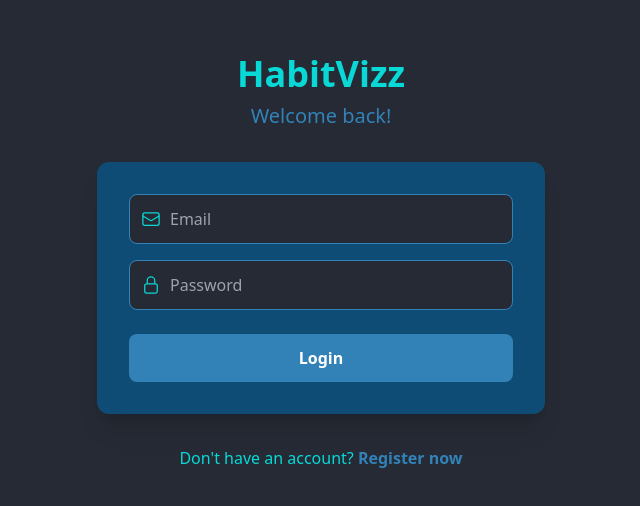
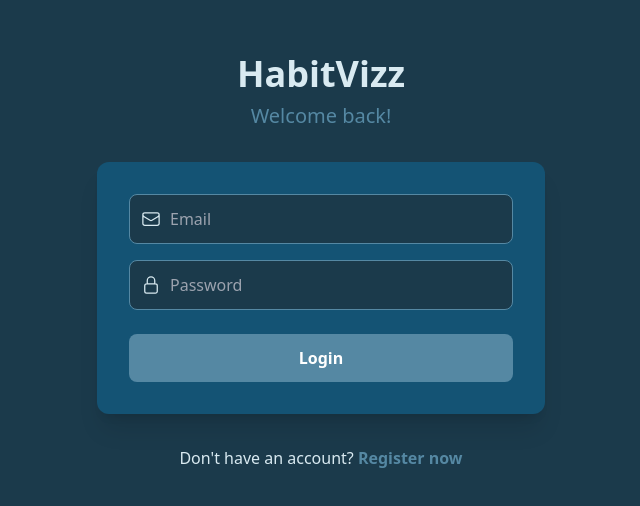
Before and after one commit to DhruvSinha2003/habitvizz, a React (Create React App) app in the folder client/: page /login in a window 1280 px wide. Shown: the part 138-644 px from the top of the page, without its empty margins (319-959 px from the left). Built offline with nearby package versions, Linux system fonts and the light colour scheme.

Commit message:
better themes

```diff
--- a/client/src/pages/Home.js
+++ b/client/src/pages/Home.js
@@ -67,7 +67,7 @@ export default function Home() {
           <h1 className="text-4xl font-bold text-theme-accent">
             Hello, {user?.username || "User"}
           </h1>
-          <p className="text-theme-secondary mt-2">
+          <p className="text-theme-accent mt-2">
             Track your progress and build better habits
           </p>
         </div>
--- a/client/src/theme/colors.js
+++ b/client/src/theme/colors.js
@@ -1,45 +1,44 @@
-// src/theme/colors.js
 export const themes = {
   dark: {
-    background: "#252A34",
-    primary: "#0F4C75",
-    secondary: "#3282B8",
-    accent: "#08D9D6",
-  },
-  light: {
-    background: "#EDF1D6",
-    primary: "#40513B",
-    secondary: "#A2B29F",
-    accent: "#DDFFBC",
-  },
-  ocean: {
     background: "#1B3A4B",
     primary: "#145374",
     secondary: "#5588A3",
-    accent: "#E8F1F2",
+    accent: "#D9EAF1",
+  },
+  light: {
+    background: "#F8F9FA",
+    primary: "#2D4059",
+    secondary: "#CED4DA",
+    accent: "#F07B3F",
+  },
+  ocean: {
+    background: "#D9EAF1",
+    primary: "#89CFF0",
+    secondary: "#074799",
+    accent: "#0A97B0",
   },
   sunset: {
-    background: "#FFE8D6",
-    primary: "#FF7F51",
-    secondary: "#FFB884",
-    accent: "#F5C7A9",
+    background: "#FFF1E6",
+    primary: "#FF6F61",
+    secondary: "#6A1E55",
+    accent: "#D91656",
   },
   forest: {
-    background: "#1E5128",
-    primary: "#4E9F3D",
-    secondary: "#D8E9A8",
-    accent: "#F5FFFA",
+    background: "#2D6A4F",
+    primary: "#52B788",
+    secondary: "#1A3636",
+    accent: "#F1FAEE",
   },
   pastel: {
-    background: "#FFFBDB",
-    primary: "#FF9A8B",
-    secondary: "#FFC3A0",
-    accent: "#D9AFD9",
+    background: "#FFF7F1",
+    primary: "#FAD6A5",
+    secondary: "#8967B3",
+    accent: "#A888B5",
   },
   grayscale: {
-    background: "#1C1C1C",
-    primary: "#3E3E3E",
-    secondary: "#A9A9A9",
-    accent: "#E0E0E0",
+    background: "#2C2C2C", // Slightly lighter than original
+    primary: "#5A5A5A",
+    secondary: "#B0B0B0",
+    accent: "#F0F0F0", // Crisp white for clarity
   },
 };
```
